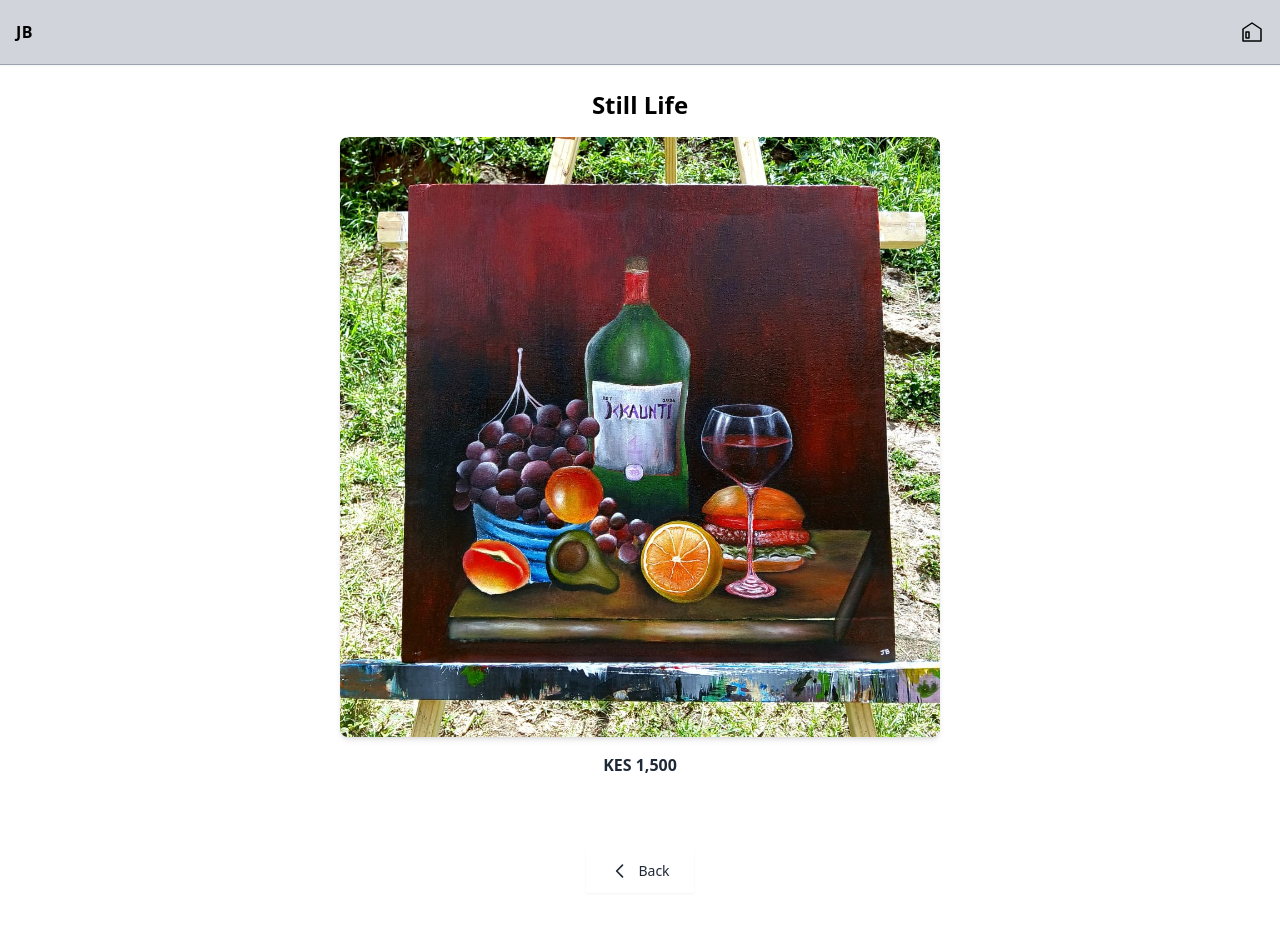
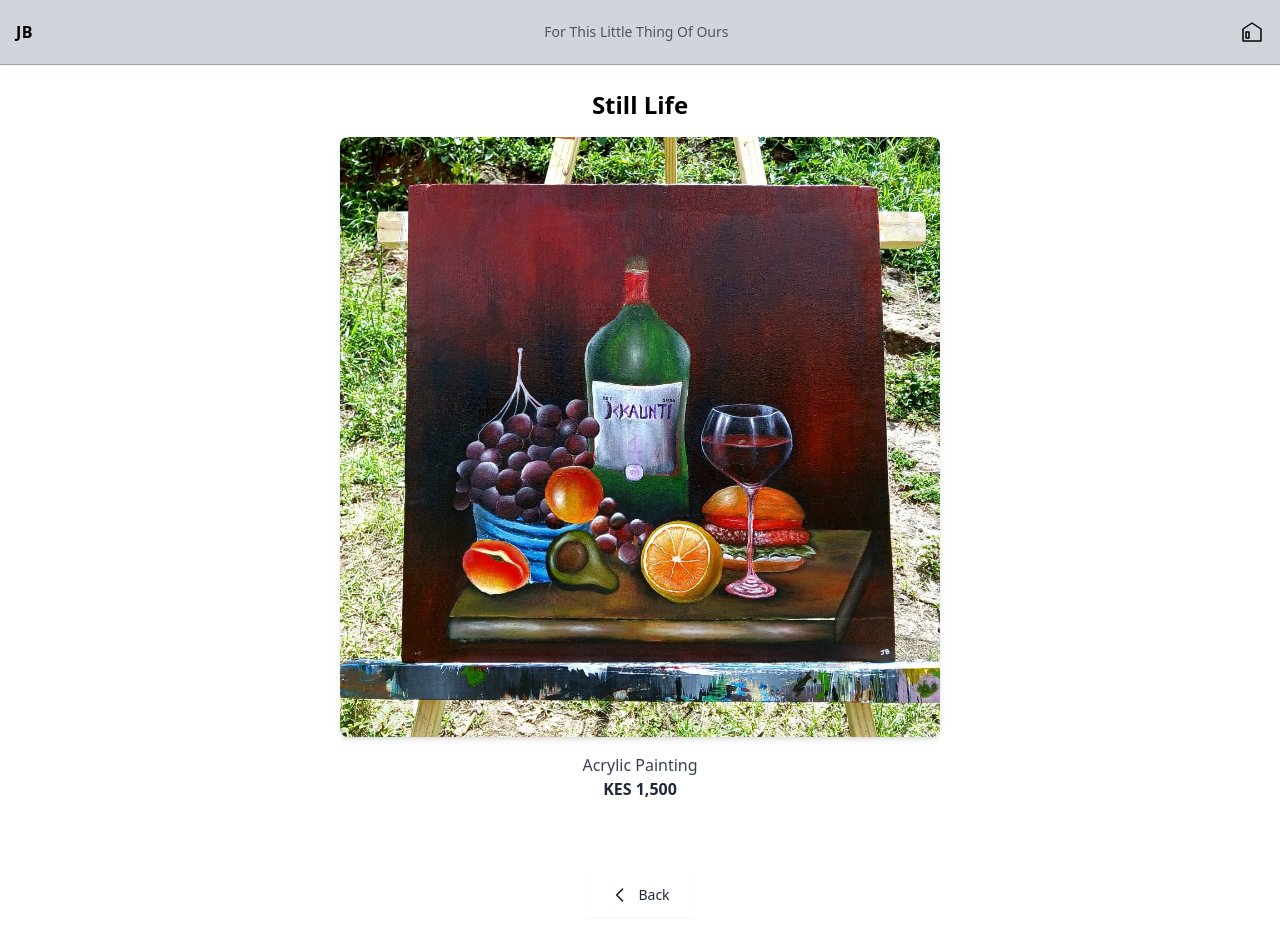
Before and after one commit to JosephBarasa/portfolio, a React (Create React App) app: page /view-art/1 in a window 1280 px wide. Shown: the top 940 px of the page. Built offline with nearby package versions, Linux system fonts and the light colour scheme.

Commit message:
portfolio

```diff
--- a/src/components/Footer.js
+++ b/src/components/Footer.js
@@ -72,12 +72,18 @@ const Footer = () => {
 
         {/* Footer Text */}
         <div className="space-y-2">
+
+          <p className="text-xs md:text-sm font-light text-gray-400">
+            For This Little Thing Of Ours
+          </p>
+
           <p className="text-sm md:text-base font-light tracking-wide text-gray-300">
             Designed & Built by Joseph Barasa © {new Date().getFullYear()}
           </p>
           <p className="text-xs md:text-sm font-light text-gray-400">
             Nairobi, Kenya. All rights reserved.
           </p>
+
         </div>
       </div>
     </footer>
--- a/src/components/Navbar.js
+++ b/src/components/Navbar.js
@@ -17,6 +17,10 @@ const Navbar = () => {
         <div>
           <span className="text-1xl font-bold tracking-wide">JB</span>
         </div>
+
+        <p className="text-xs md:text-sm font-light text-gray-600">
+          For This Little Thing Of Ours
+        </p>
 
         {/* Navigation Links */}
         <div className="space-x-8 flex items-center">
--- a/src/components/ViewArt.js
+++ b/src/components/ViewArt.js
@@ -4,7 +4,7 @@ import { visualArtsProjects } from "../data";
 
 const ViewArt = () => {
   const { id } = useParams(); // get the artwork id from the url
-  const history = useHistory(); // useHistory hook must be imported and called at the top level
+  const history = useHistory();
   const art = visualArtsProjects.find((item) => item.id === parseInt(id)); // find the artwork
 
   // handle case when no artwork is found
@@ -30,7 +30,7 @@ const ViewArt = () => {
         />
 
         {/* Extra details */}
-        <p className="mt-4 text-gray-700">{art.media}</p>
+        <p className="mt-4 text-gray-700">{art.category}</p>
         <p className="text-gray-800 font-bold">KES {art.price}</p>
       </div>
 
@@ -56,7 +56,6 @@ const ViewArt = () => {
           <span className="text-sm font-medium">Back</span>
         </button>
       </div>
-
     </>
   );
 };
```
